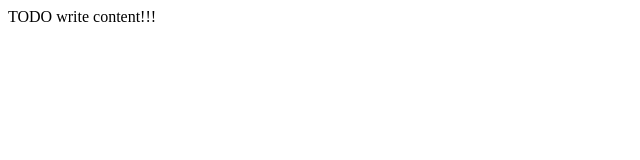
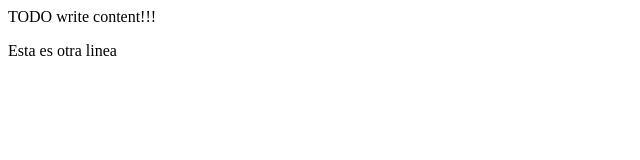
Before and after one commit to ollojaperu/git1_2024, a plain HTML site: page web/index.html in a window 1280 px wide. Shown: the full height of the page, 0-640 px from the left. Drawn offline with Linux system fonts and the light colour scheme.

Commit message:
Versión 1.0 - Proyecto con 3 clases

```diff
--- a/web/index.html
+++ b/web/index.html
@@ -12,5 +12,6 @@ and open the template in the editor.
     </head>
     <body>
         <div>TODO write content!!!</div>
+        <p>Esta es otra linea</p>
     </body>
 </html>
```
